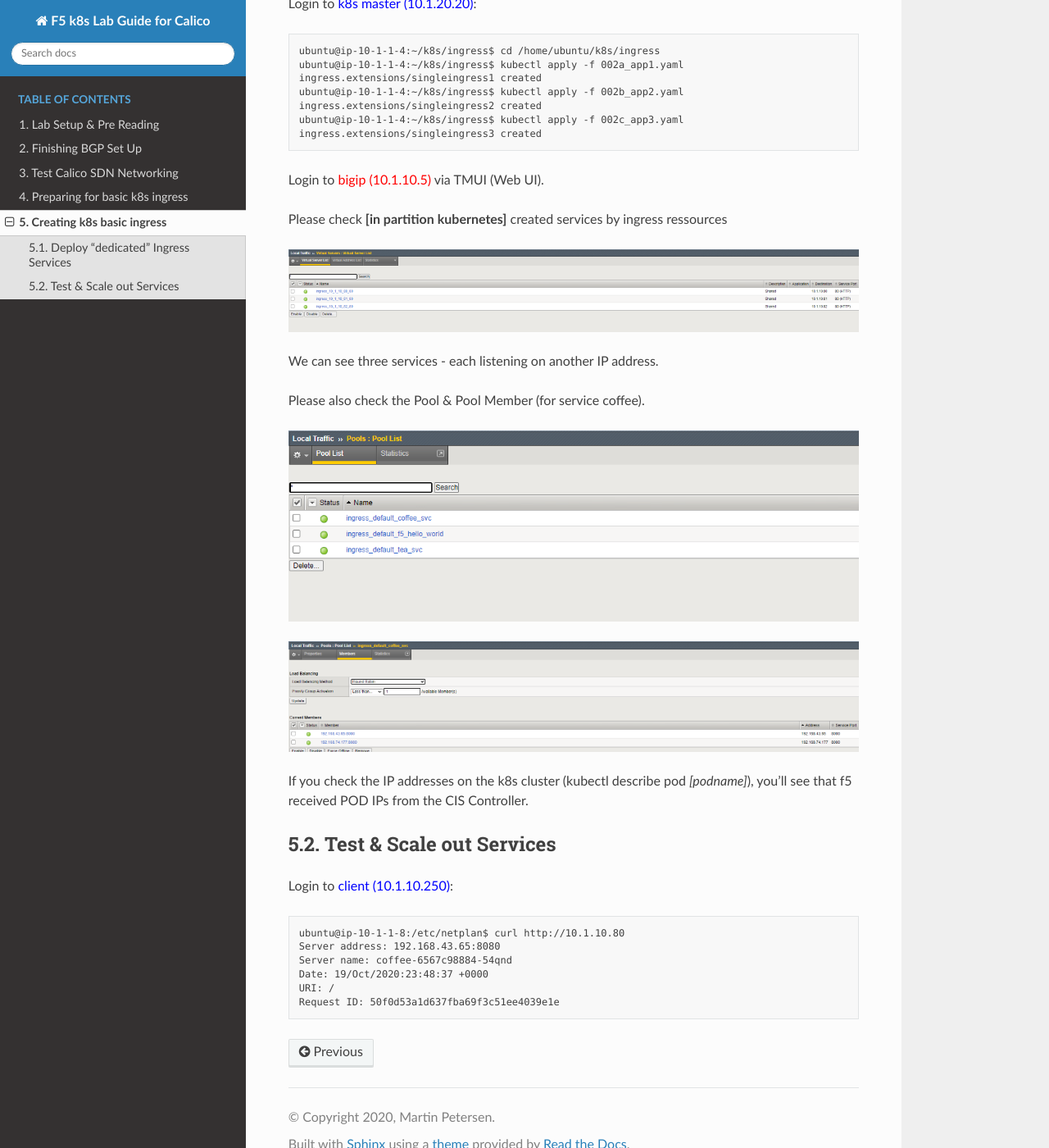
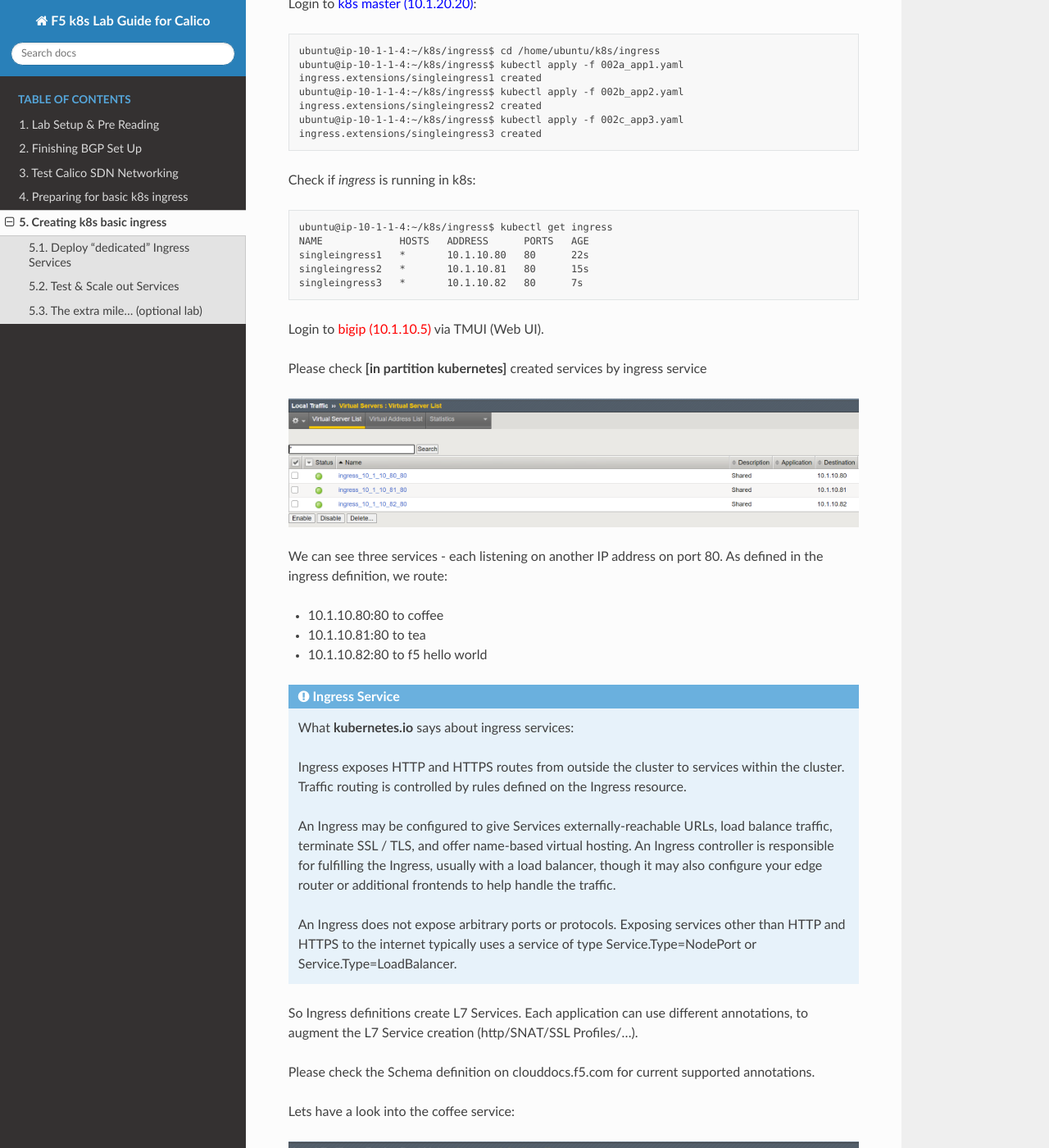
Before and after one commit to de1chk1nd/F5k8sCalicoLab, a Sphinx documentation site: the page built from docs/source/k8s_basic_ingress_service.rst, in a window 1280 px wide and 1400 px high, scrolled down 319 px. Shown: the whole window at 82% size. Built offline with Sphinx 7.4.7 and the Read the Docs theme 2.0.0, drawn with Linux system fonts in a browser that asks for light colours; some of the changed text lies outside the part shown.

Commit message:
updated_ingress_lab

```diff
--- a/docs/source/k8s_basic_ingress.rst
+++ b/docs/source/k8s_basic_ingress.rst
@@ -172,7 +172,7 @@
          serviceAccountName: bigip-ctlr
          containers:
            - name: k8s-bigip-ctlr
-             image: "f5networks/k8s-bigip-ctlr"
+             image: "f5networks/k8s-bigip-ctlr:latest"
              env:
                - name: BIGIP_USERNAME
                  valueFrom:
--- a/docs/source/k8s_basic_ingress_service.rst
+++ b/docs/source/k8s_basic_ingress_service.rst
@@ -34,9 +34,18 @@
     ingress.extensions/singleingress3 created
 
 
+Check if *ingress* is running in k8s::
+
+    ubuntu@ip-10-1-1-4:~/k8s/ingress$ kubectl get ingress
+    NAME             HOSTS   ADDRESS      PORTS   AGE
+    singleingress1   *       10.1.10.80   80      22s
+    singleingress2   *       10.1.10.81   80      15s
+    singleingress3   *       10.1.10.82   80      7s
+
+
 Login to :red:`bigip (10.1.10.5)` via TMUI (Web UI).
 
-Please check **[in partition kubernetes]** created services by ingress ressources
+Please check **[in partition kubernetes]** created services by ingress service
 
 .. image:: images/ingress_vs.PNG
    :width: 800
@@ -44,9 +53,30 @@
    :align: left
 
 
-We can see three services - each listening on another IP address.
+We can see three services - each listening on another IP address on port 80. As defined in the ingress definition, we route:
 
-Please also check the Pool & Pool Member (for service coffee).
+* 10.1.10.80:80 to coffee
+* 10.1.10.81:80 to tea
+* 10.1.10.82:80 to f5 hello world
+
+.. admonition:: Ingress Service
+
+      What **kubernetes.io** says about ingress services:
+
+
+      Ingress exposes HTTP and HTTPS routes from outside the cluster to services within the cluster. Traffic routing is controlled by rules defined on the Ingress resource.
+
+      An Ingress may be configured to give Services externally-reachable URLs, load balance traffic, terminate SSL / TLS, and offer name-based virtual hosting. An Ingress controller is responsible for fulfilling the Ingress, usually with a load balancer, though it may also configure your edge router or additional frontends to help handle the traffic.
+
+      An Ingress does not expose arbitrary ports or protocols. Exposing services other than HTTP and HTTPS to the internet typically uses a service of type Service.Type=NodePort or Service.Type=LoadBalancer.
+
+
+So Ingress definitions create L7 Services. Each application can use different annotations, to augment the L7 Service creation (http/SNAT/SSL Profiles/...).
+
+Please check the Schema definition on clouddocs.f5.com for current supported annotations.
+
+
+Lets have a look into the coffee service:
 
 .. image:: images/ingress_pool.PNG
    :width: 800
@@ -54,13 +84,41 @@
    :align: left
 
 
+Again - f5 CIS controller created a complete f5 config via AS3:
+
+* Virtual Server
+* Pool
+* Pool Member
+* Nodes
+
+If we check the Pool Member, we can see the POD IP and POD Ports
+
 .. image:: images/ingress_poolmember.PNG
    :width: 800
    :alt: Ingress Service
    :align: left
 
+Have a look on one pod on k8s to cross check::
 
-If you check the IP addresses on the k8s cluster (kubectl describe pod *[podname]*), you'll see that f5 received POD IPs from the CIS Controller.
+    ubuntu@ip-10-1-1-4:~/k8s/ingress$ kubectl describe pod coffee-6567c98884-54qnd
+    Name:               coffee-6567c98884-54qnd
+    Namespace:          default
+    Priority:           0
+    PriorityClassName:  <none>
+    Node:               ip-10-1-1-5/10.1.1.5
+    Start Time:         Wed, 13 May 2020 16:24:21 +0000
+    Labels:             app=coffee
+                        pod-template-hash=6567c98884
+    Annotations:        cni.projectcalico.org/podIP: 192.168.43.82/32
+    Status:             Running
+    IP:                 192.168.43.82
+    Controlled By:      ReplicaSet/coffee-6567c98884
+    Containers:
+      coffee:
+        Container ID:   docker://c5a8dd47fd3905d570648d72559e84d295d62f5dc9faf72e0af4dfaa08e4b50b
+        Image:          nginxdemos/nginx-hello:plain-text
+        Image ID:       docker-pullable://nginxdemos/nginx-hello@sha256:71b4a63b6d31ae846c431d0dc7134bc0ae490fe4698eebf3ed297668db3b2939
+        Port:           8080/TCP
 
 
 Test & Scale out Services
@@ -68,12 +126,83 @@
 
 Login to :blue:`client (10.1.10.250)`::
 
-    ubuntu@ip-10-1-1-8:/etc/netplan$ curl http://10.1.10.80
-    Server address: 192.168.43.65:8080
+    ubuntu@ip-10-1-1-8:~$ curl 10.1.10.80
+    Server address: 192.168.43.82:8080
     Server name: coffee-6567c98884-54qnd
-    Date: 19/Oct/2020:23:48:37 +0000
+    Date: 20/Oct/2020:15:05:25 +0000
     URI: /
-    Request ID: 50f0d53a1d637fba69f3c51ee4039e1e
+    Request ID: d77a109d8b204af78e0a33962e0f1635
+
+We get the coffee service from an external client via the BigIP - service created by CIS controller inside k8s.
+
+But what happens during spike traffic - and dev needs to scale out?
+
+Remember - currently we have two pool member in our coffee pool:
+
+.. image:: images/ingress_poolmember.PNG
+   :width: 800
+   :alt: Ingress Service
+   :align: left
+
+We have two pods running for coffee::
+
+    ubuntu@ip-10-1-1-4:~/k8s/ingress$ kubectl get pods
+    NAME                                   READY   STATUS    RESTARTS   AGE
+    coffee-2-76f45cdb7b-qbfkr              1/1     Running   8          159d
+    coffee-2-76f45cdb7b-r2zcb              1/1     Running   8          159d
+    coffee-6567c98884-54qnd                1/1     Running   9          159d
+    coffee-6567c98884-xngq9                1/1     Running   9          159d
+    f5-hello-world-2-69bddf75fc-7bf5s      1/1     Running   8          159d
+    [...]
+
+Now start a scale out event::
+
+    ubuntu@ip-10-1-1-4:~/k8s/ingress$ kubectl scale --current-replicas=2 --replicas=3 deployment/coffee
+    deployment.extensions/coffee scaled
+
+...and check running pods::
+
+    ubuntu@ip-10-1-1-4:~/k8s/ingress$ kubectl get pods
+    NAME                                   READY   STATUS    RESTARTS   AGE
+    coffee-2-76f45cdb7b-qbfkr              1/1     Running   8          159d
+    coffee-2-76f45cdb7b-r2zcb              1/1     Running   8          159d
+    coffee-6567c98884-54qnd                1/1     Running   9          159d
+    coffee-6567c98884-cvnws                1/1     Running   0          7s
+    coffee-6567c98884-xngq9                1/1     Running   9          159d
+    f5-hello-world-2-69bddf75fc-7bf5s      1/1     Running   8          159d
+
+...finally check pool member on f5:
+
+.. image:: images/ingress_poolmember-2.PNG
+   :width: 800
+   :alt: Ingress Service
+   :align: left
+
+
+The extra mile... (optional lab)
+---------------------------------
+
+In the local k8s/ingress folder we have 3 additional services deployed:
+
+* 003a_shared-app1.yaml
+* 003b_shared-app2.yaml
+* 003c_shared-app3.yaml
+
+Deploy them ( **kubectl apply -f <filename>** ) and see what happens on the f5.
+
+Some Questions which might be interesting:
+
+* What is the difference compared to the previous services?
+* How does the Service got it's ip address?
+* How does the f5 know, how to route the traffic?
+
+.. admonition:: Additional Ressources
+
+   Following information might become important, to understand what happens:
+
+   `Ingress Annotations <https://clouddocs.f5.com/containers/latest/userguide/ingress.html#supported-ingress-annotations>`_
+
+   `Controller Definition <https://clouddocs.f5.com/products/connectors/k8s-bigip-ctlr/v1.11/#kubernetes>`_
 
 
 .. toctree::
```
Also changed, not shown: docs/source/images/ingress_pool.PNG, docs/source/images/ingress_poolmember-2.PNG (added), docs/source/images/ingress_poolmember.PNG, docs/source/images/ingress_vs.PNG.
